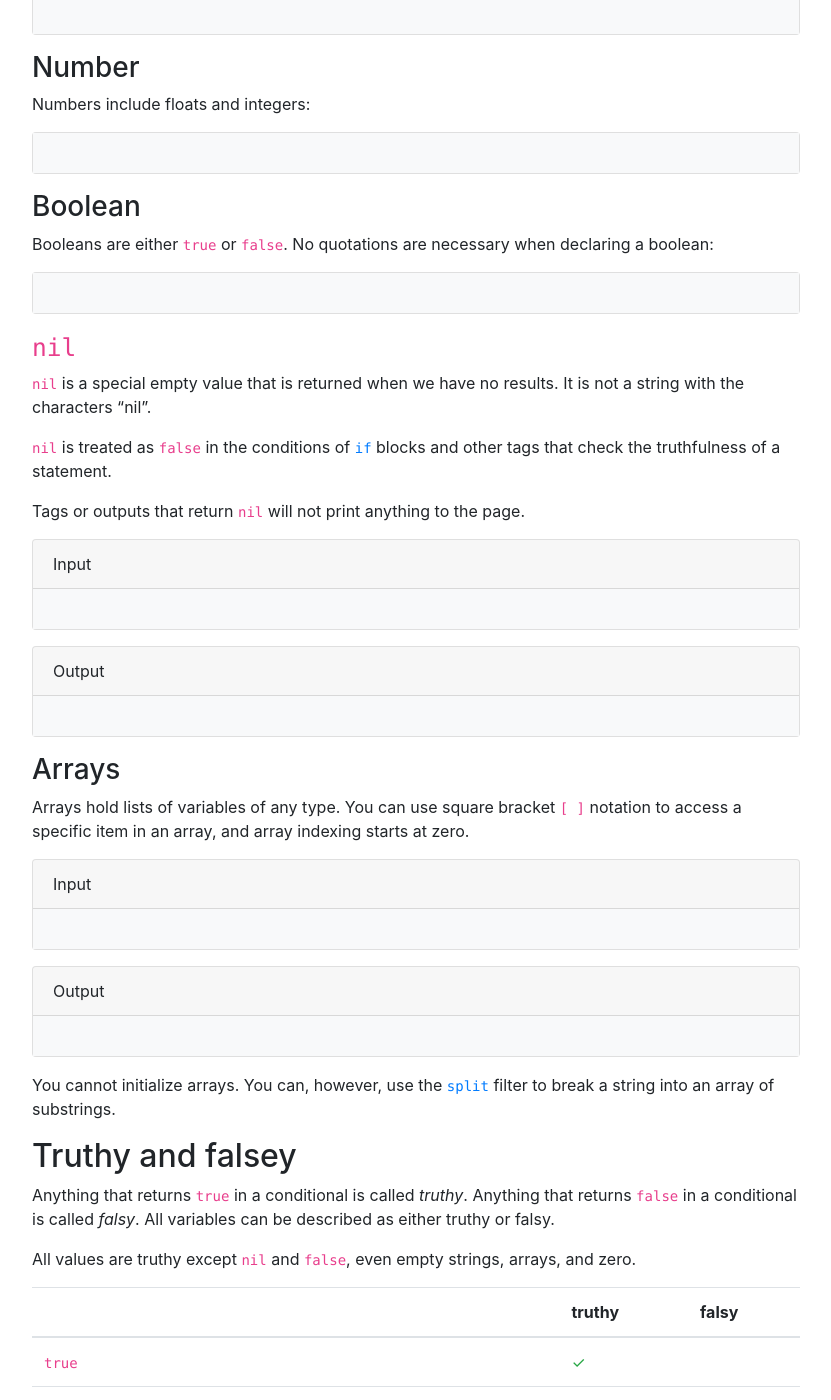
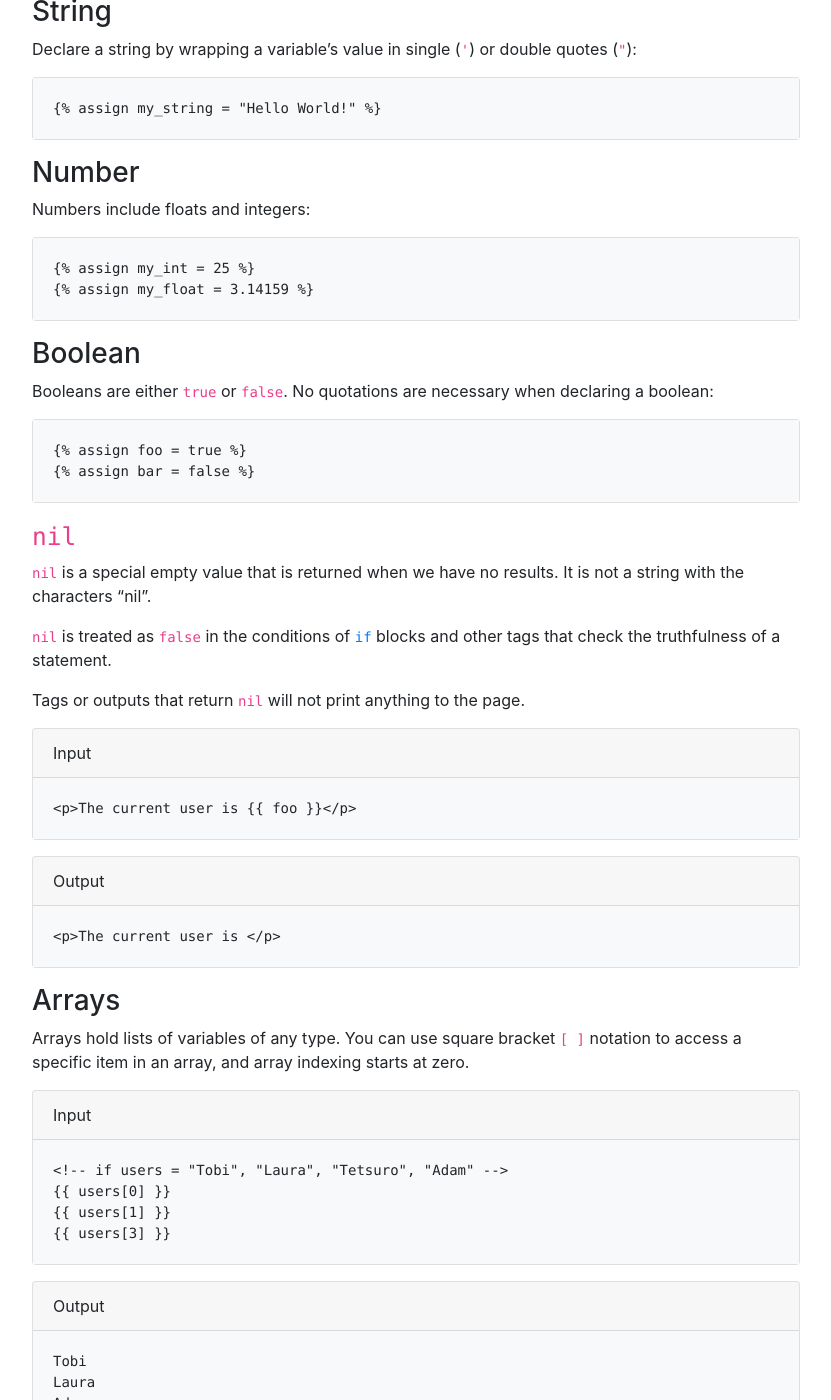
Before and after one commit to jahuty/documentation, a Jekyll site: the page built from liquid/variables.md, in a window 1280 px wide and 1400 px high, scrolled down 947 px. Shown: the whole window, without its empty margins (384-1215 px from the left). Built offline with Jekyll 4.4.1, drawn with Linux system fonts in a browser that asks for light colours; nearby versions of some CDN libraries; some of the changed text lies outside the part shown.

Commit message:
Fix data path

```diff
--- a/liquid/variables.md
+++ b/liquid/variables.md
@@ -3,13 +3,13 @@ title       : Assigning a variable
 description : How to assign a variable.
 keywords    : [assign, variable]
 ---
-{% assign examples = site.data.examples.variables %}
+{% assign examples = site.data.liquid.variables %}
 
 # Assigning a variable
 
 Variables output values in your snippets. Variable names are denoted by double curly braces: {% raw %}`{{`{% endraw %} and {% raw %}`}}`{% endraw %}. To render the content of a variable called `title` with the value `hello world`:
 
-{% include example.html example=site.data.examples.variables.introduction %}
+{% include example.html example=examples.introduction %}
 
 ## Initializing variables
 
```
